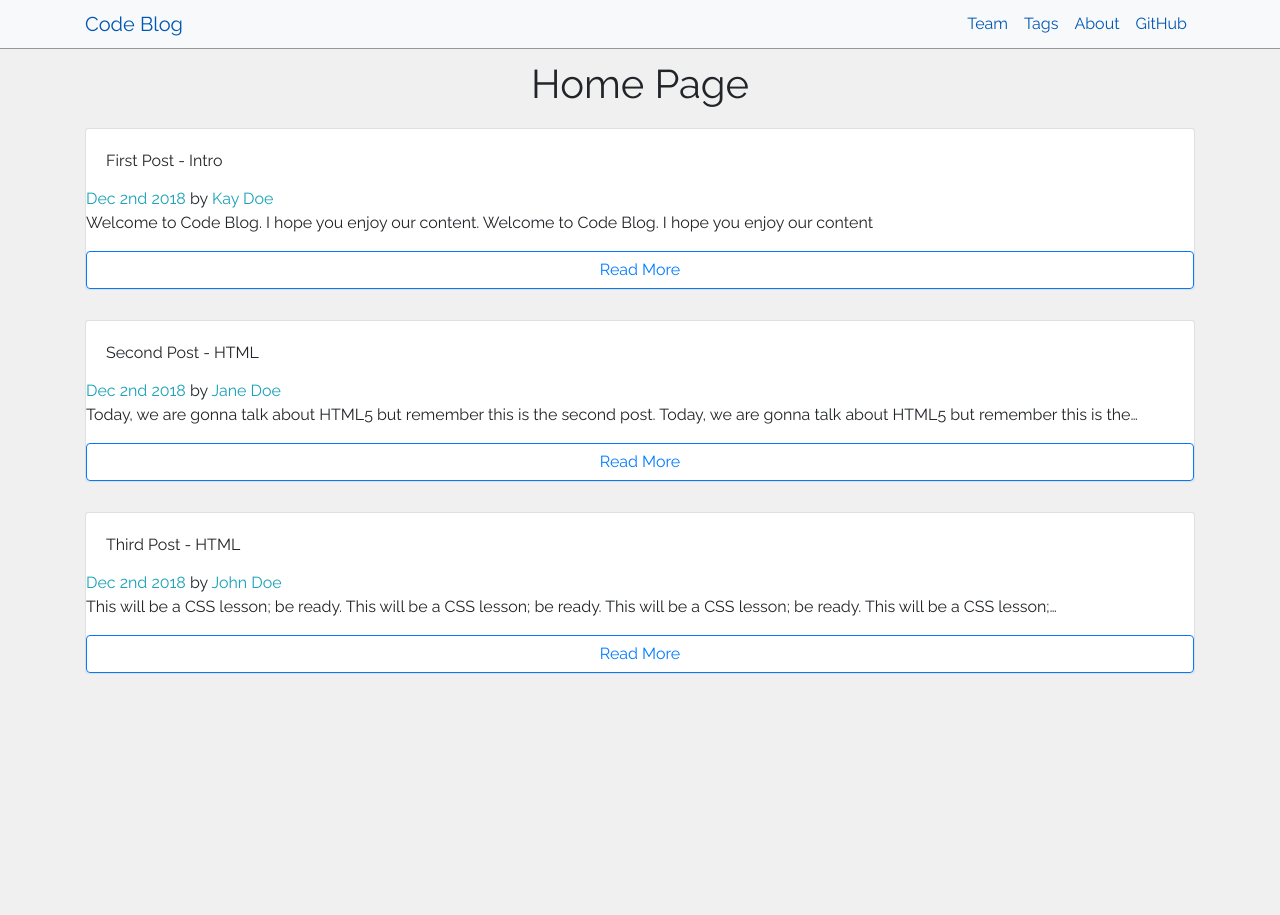
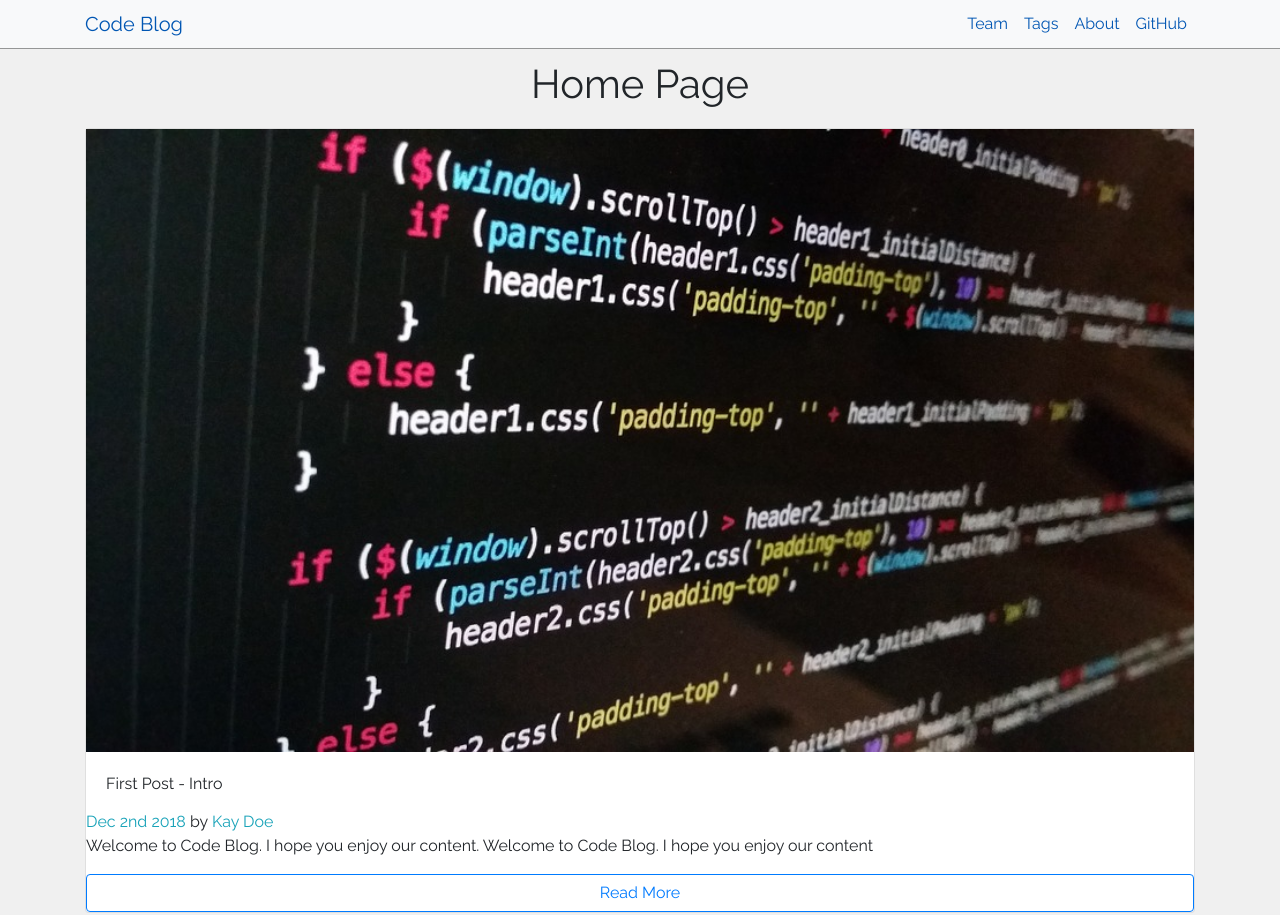
Before and after one commit to kode-sektor/gatsby-blog-starter, a Gatsby site: page / in a window 1280 px wide. Shown: the top 915 px of the page. Before the commit the page ends 800 px from the top, so only its background shows below. Built offline with nearby package versions, Linux system fonts and the light colour scheme; Gatsby itself is replaced by a stand-in of ours.

Commit message:
Introduce images

```diff
--- a/src/components/Post.js
+++ b/src/components/Post.js
@@ -1,10 +1,12 @@
 import React from 'react'
 import { Link } from 'gatsby'
-import {Card, CardTitle, CardText, CardSubtitle, CardBody} from 'reactstrap';
+import {Card, CardTitle, CardText, CardSubtitle, CardBody} from 'reactstrap'
+import Img from 'gatsby-image'
 
-const Post = ({title, author, path, date, body}) => {
+const Post = ({title, author, path, date, body, fluid}) => {
     return (
         <Card>
+            <Img className="card-image-top" fluid={fluid} />
             <CardBody>
                 {title}
             </CardBody>
--- a/src/pages/index.js
+++ b/src/pages/index.js
@@ -16,7 +16,7 @@ const IndexPage = () => (
             return (
                 <div>
                     {data.allMarkdownRemark.edges.map(({node}) => (
-                        <Post title={node.frontmatter.title} author={node.frontmatter.author} path={node.frontmatter.path} date={node.frontmatter.date} body={node.excerpt}/>
+                        <Post title={node.frontmatter.title} author={node.frontmatter.author} path={node.frontmatter.path} date={node.frontmatter.date} body={node.excerpt} fluid={node.frontmatter.image.childImageSharp.fluid}/>
                     ))}
                 </div>
             )
@@ -26,7 +26,7 @@ const IndexPage = () => (
 )
 
 const indexQuery = graphql`
-    query {
+    query indexQuery {
         allMarkdownRemark(sort : {fields : [frontmatter___date], order: DESC}){
             edges {
                 node {
@@ -36,6 +36,13 @@ const indexQuery = graphql`
                         date(formatString : "MMM Do YYYY")
                         author
                         path
+                        image {
+                            childImageSharp{
+                                fluid(maxWidth: 600) {
+                                    ...GatsbyImageSharpFluid_tracedSVG
+                                }
+                            }
+                        }
                     }
                     excerpt
                 }
--- a/src/pages/posts/001-first-post.md
+++ b/src/pages/posts/001-first-post.md
@@ -3,6 +3,7 @@ title : 'First  Post - Intro'
 date : 2018-12-02 07:00:00
 author : 'Kay Doe'
 path : '/first-post'
+image : '../../images/javascript.jpg'
 ---
 
 Welcome to Code Blog. I hope you enjoy our content. Welcome to Code Blog. I hope you enjoy our content
--- a/src/pages/posts/002-second-post.md
+++ b/src/pages/posts/002-second-post.md
@@ -3,6 +3,7 @@ title : 'Second  Post - HTML'
 date : 2018-12-02 07:00:00
 author : 'Jane Doe'
 path : '/second-post'
+image : '../../images/javascript.jpg'
 ---
 
 Today, we are gonna talk about HTML5 but remember this is the second post. Today, we are gonna talk about HTML5 but remember this is the second post. Today, we are gonna talk about HTML5 but remember this is the second post. Today, we are gonna talk about HTML5 but remember this is the second post. Today, we are gonna talk about HTML5 but remember this is the second post. Today, we are gonna talk about HTML5 but remember this is the second post. Today, we are gonna talk about HTML5 but remember this is the second post.
--- a/src/pages/posts/003-third-post - Copy.md
+++ b/src/pages/posts/003-third-post - Copy.md
@@ -3,6 +3,7 @@ title : 'Third Post - HTML'
 date : 2018-12-02 07:00:00
 author : 'John Doe'
 path : '/third-post'
+image : '../../images/javascript.jpg'
 ---
 
 This will be a CSS lesson; be ready. This will be a CSS lesson; be ready. This will be a CSS lesson; be ready. This will be a CSS lesson; be ready. This will be a CSS lesson; be ready. This will be a CSS lesson; be ready. This will be a CSS lesson; be ready. This will be a CSS lesson; be ready. This will be a CSS lesson; be ready.
```
Also changed, not shown: src/images/javascript.jpg (added).
